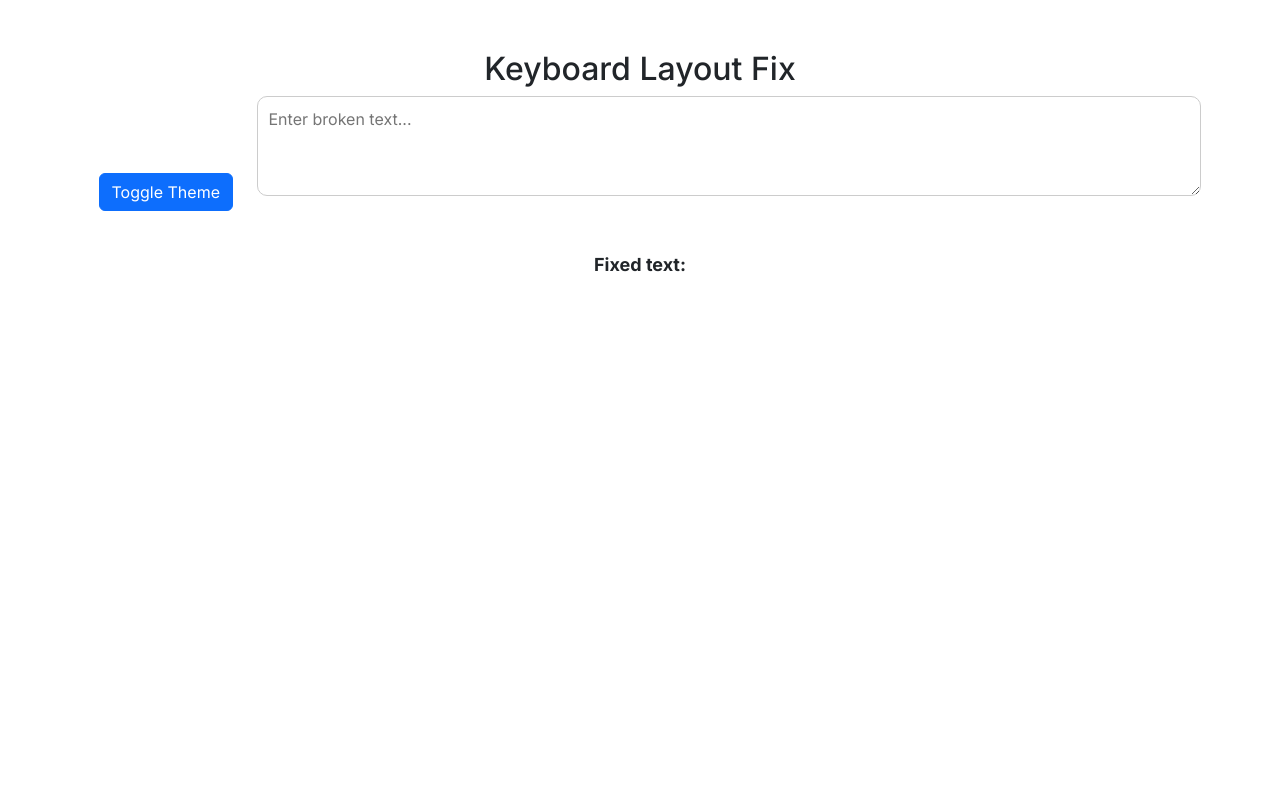
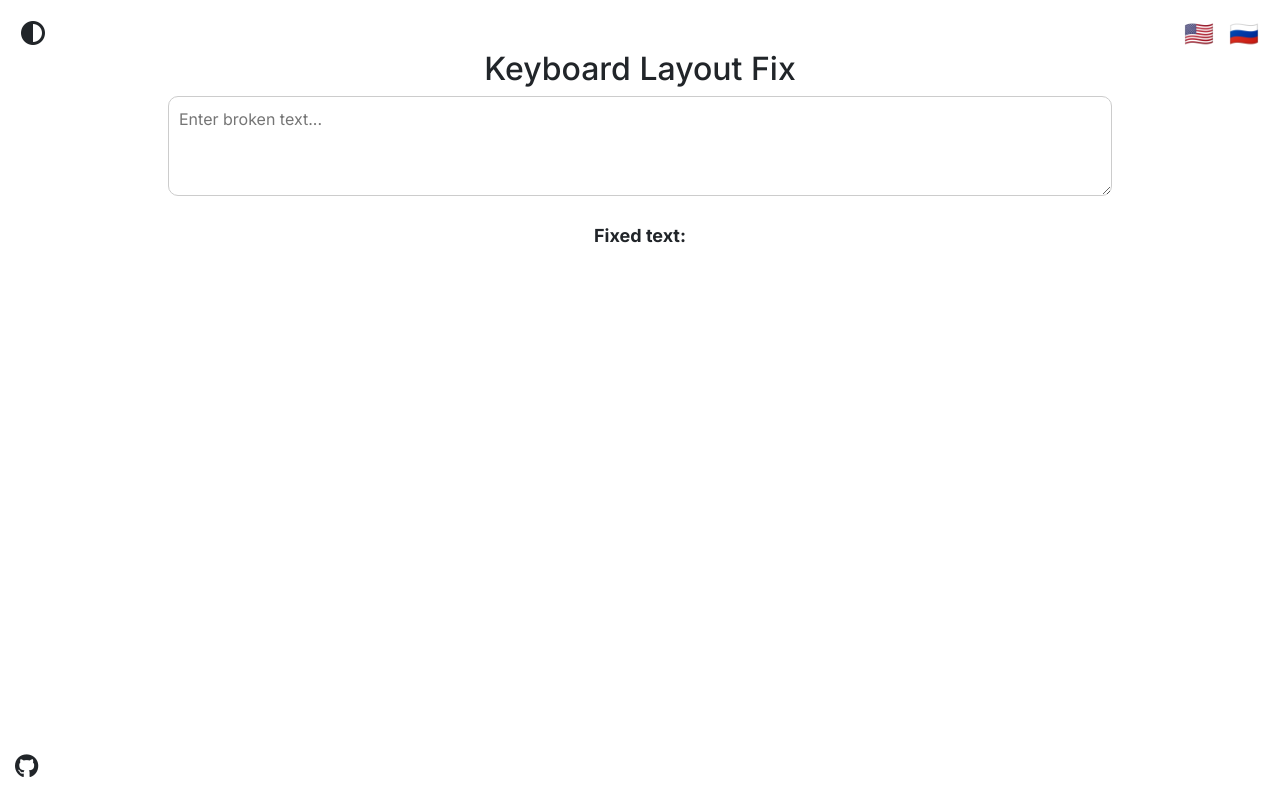
Before and after one commit to ausansdev/klt, a plain HTML site: page index.html in a window 1280 px wide. Drawn offline with nearby package versions, Linux system fonts and the light colour scheme.

Commit message:
Update index.html

```diff
--- a/index.html
+++ b/index.html
@@ -5,6 +5,7 @@
     <meta name="viewport" content="width=device-width, initial-scale=1.0">
     <title>Исправление раскладки</title>
     <link href="https://cdn.jsdelivr.net/npm/bootstrap@5.3.0/dist/css/bootstrap.min.css" rel="stylesheet">
+    <link href="https://cdnjs.cloudflare.com/ajax/libs/font-awesome/6.4.0/css/all.min.css" rel="stylesheet">
     <link href="https://fonts.googleapis.com/css2?family=Inter:wght@300;400;500;600;700&display=swap" rel="stylesheet">
     <script>
         document.addEventListener("DOMContentLoaded", () => {
@@ -14,13 +15,13 @@
 
         function setLanguage(lang) {
             const translations = {
-                ru: { title: "Исправление раскладки клавиатуры", inputPlaceholder: "Введите сломанный текст...", outputLabel: "Исправленный текст:", themeToggle: "Переключить тему" },
-                en: { title: "Keyboard Layout Fix", inputPlaceholder: "Enter broken text...", outputLabel: "Fixed text:", themeToggle: "Toggle Theme" }
+                ru: { title: "Исправление раскладки клавиатуры", inputPlaceholder: "Введите сломанный текст...", outputLabel: "Исправленный текст:", themeToggle: "Тема", github: "Перейти в GitHub" },
+                en: { title: "Keyboard Layout Fix", inputPlaceholder: "Enter broken text...", outputLabel: "Fixed text:", themeToggle: "Theme", github: "Go to GitHub" }
             };
             document.getElementById("title").innerText = translations[lang].title;
             document.getElementById("inputText").placeholder = translations[lang].inputPlaceholder;
             document.getElementById("outputLabel").innerText = translations[lang].outputLabel;
-            document.getElementById("themeToggle").innerText = translations[lang].themeToggle;
+            document.getElementById("themeToggle").title = translations[lang].themeToggle;
         }
 
         function fixKeyboardLayout(text) {
@@ -51,6 +52,17 @@
             padding: 50px;
             transition: background 0.3s, color 0.3s;
         }
+        .theme-btn, .lang-btn, .github-btn {
+            position: fixed;
+            background: transparent;
+            border: none;
+            font-size: 24px;
+            cursor: pointer;
+            color: inherit;
+        }
+        .theme-btn { top: 15px; left: 15px; }
+        .lang-btn { top: 15px; right: 15px; }
+        .github-btn { bottom: 15px; left: 15px; }
         textarea {
             width: 80%;
             height: 100px;
@@ -73,14 +85,14 @@
             color: white;
             border: 1px solid #444;
         }
-        .btn-toggle {
-            margin: 20px;
-        }
     </style>
 </head>
 <body>
+    <button class="theme-btn" id="themeToggle" onclick="toggleTheme()"><i class="fas fa-adjust"></i></button>
+    <button class="lang-btn" onclick="setLanguage('ru')">🇷🇺</button>
+    <button class="lang-btn" style="right: 60px;" onclick="setLanguage('en')">🇺🇸</button>
+    <a href="https://github.com/ausansdev/klt" class="github-btn" target="_blank"><i class="fab fa-github"></i></a>
     <h2 id="title">Исправление раскладки клавиатуры</h2>
-    <button class="btn btn-primary btn-toggle" id="themeToggle" onclick="toggleTheme()">Переключить тему</button>
     <textarea id="inputText" oninput="updateText()" placeholder="Введите сломанный текст..."></textarea>
     <p><strong id="outputLabel">Исправленный текст:</strong></p>
     <p id="outputText"></p>
```
